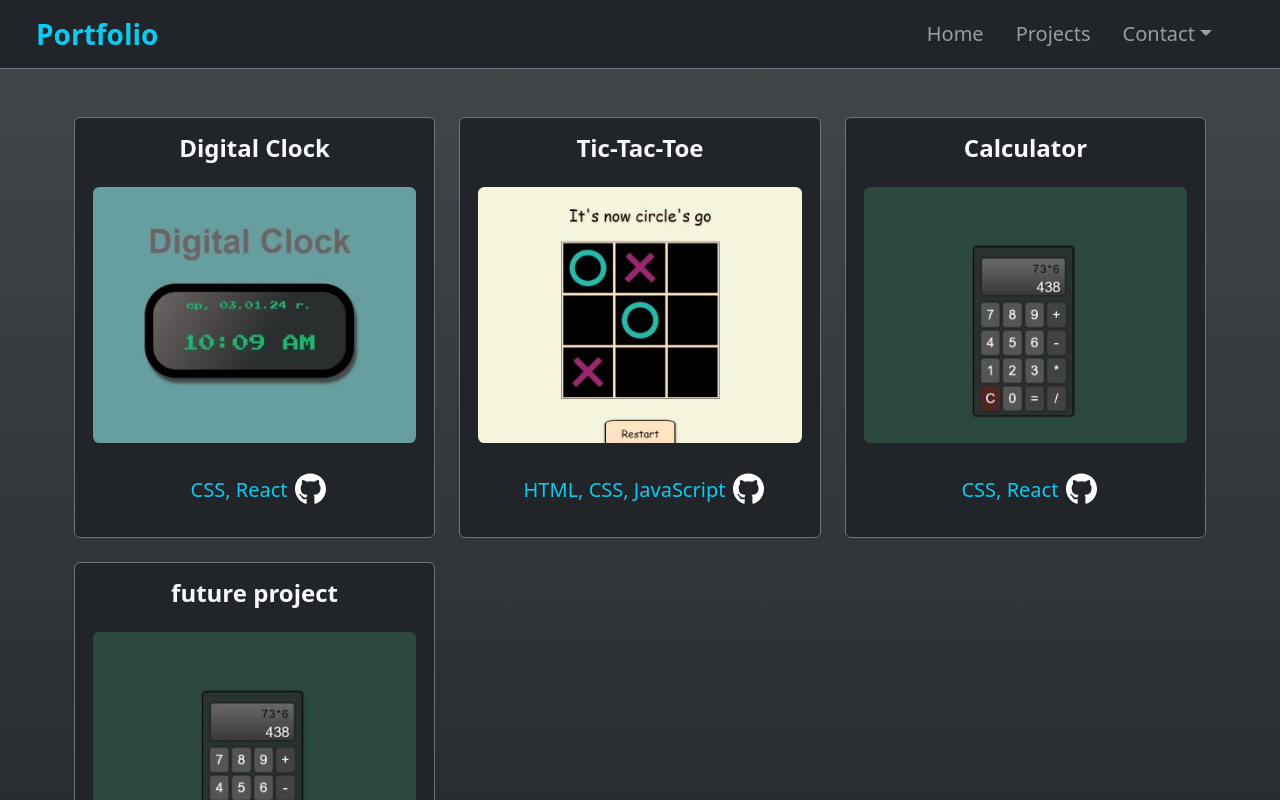
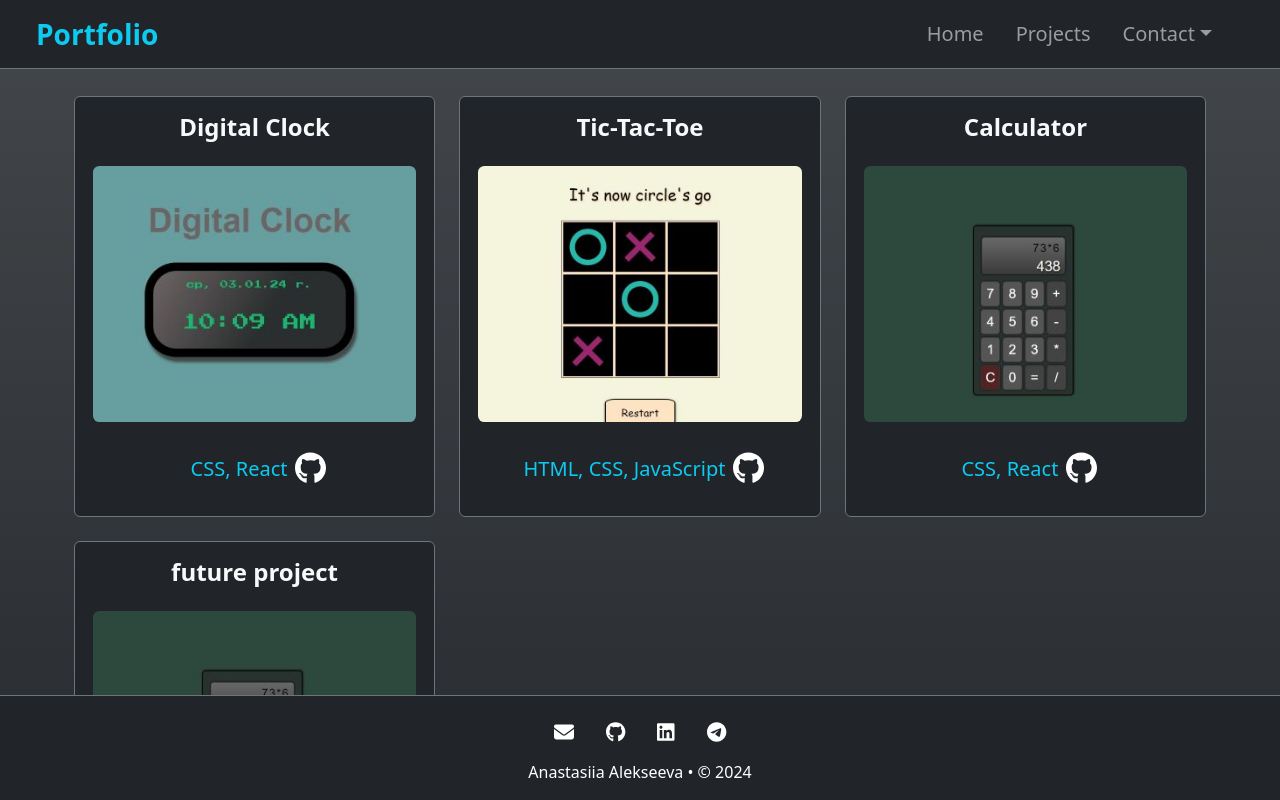
Before and after one commit to Anastasi11a/portfolio, a React (Create React App) app in the folder myportfolio/: page /projects in a window 1280 px wide. Shown: the top 800 px of the page. Built offline with nearby package versions, Linux system fonts and the light colour scheme.

Commit message:
Updated the Footer page

```diff
--- a/myportfolio/src/App.js
+++ b/myportfolio/src/App.js
@@ -13,9 +13,9 @@ function App() {
                 <Route path='/home' element={<Home />} />
                 <Route path='/projects' element={<Projects />} />
             </Routes>
-            {/* <Footer /> */}
+            <Footer />
         </div>
-    )
+    );
 }
 
 export default App;
--- a/myportfolio/src/components/Footer.js
+++ b/myportfolio/src/components/Footer.js
@@ -1,13 +1,33 @@
-import { Container, Col, Row } from "react-bootstrap";
+import { Container, Col, Row, Nav } from "react-bootstrap";
+import { FontAwesomeIcon } from "@fortawesome/react-fontawesome";
+import socials from "./socials";
+import "./styles/FooterStyle.css";
 
 const Footer = () => {
     return (
         <Container
             fluid
-            className="p-3 bg-dark position-absolute bottom-0 start-0">
+            className="p-3 bg-dark position-fixed bottom-0 start-0 w-100 border-top border-secondary">
+
+            <Row className="justify-content-center">
+                <Col xs="auto">
+                    <Nav>
+                        {socials.map(({ icon, url }) => (
+                            <Nav.Link
+                                href={url}
+                                key={url}
+                                className="footer-icon"
+                                target="_blank">
+
+                                <FontAwesomeIcon icon={icon} size="lg" />
+                            </Nav.Link>
+                        ))}
+                    </Nav>
+                </Col>
+            </Row>
             <Row>
-                <Col className="text-white text-center fs-6">
-                    Alekseeva Anastasiia • © 2024
+                <Col className="text-white text-center fs-6 mt-2">
+                Anastasiia Alekseeva • © 2024
                 </Col>
             </Row>
         </Container>
--- a/myportfolio/src/components/Header.js
+++ b/myportfolio/src/components/Header.js
@@ -5,7 +5,7 @@ import './styles/HeaderStyle.css';
 
 const Header = () => {
     return (
-        <Navbar collapseOnSelect expand="lg" bg="dark" data-bs-theme="dark" className="px-4 border-bottom border-secondary">
+        <Navbar collapseOnSelect expand="lg" bg="dark" data-bs-theme="dark" fixed="top" className="px-4 border-bottom border-secondary">
             <Container fluid>
                 <Navbar.Brand href="/home" className="fs-3 me-auto text-info fw-bold">
                     Portfolio
--- a/myportfolio/src/components/pages/Home.js
+++ b/myportfolio/src/components/pages/Home.js
@@ -1,4 +1,3 @@
-import { Link } from "react-router-dom";
 import { Button, Container, Col, Row, Image } from "react-bootstrap";
 import avatar from "../assets/avatar.jpg";
 
@@ -8,8 +7,7 @@ const bio2 = "specialised in JavaScript, React";
 
 const Home = () => {
     return (
-        <div className="home-container">
-            <Container fluid className="vh-100 d-flex flex-column bg-dark bg-gradient justify-content-center align-items-center">
+        <Container fluid className="vh-100 d-flex flex-column bg-dark bg-gradient justify-content-center align-items-center mt-5 mb-4">
             <Row>
                 <Col className="text-center mb-4">
                     <Image
@@ -36,7 +34,6 @@ const Home = () => {
                 </Col>
             </Row>
         </Container>
-        </div>
     );
 }
 
--- a/myportfolio/src/components/pages/Projects.js
+++ b/myportfolio/src/components/pages/Projects.js
@@ -4,7 +4,7 @@ import BtnGitHub from "./BtnGitHub";
 
 const Projects = () => {
     return (
-        <div className="d-flex bg-dark bg-gradient justify-content-center align-items-center p-5">
+        <div className="d-flex bg-dark bg-gradient justify-content-center align-items-center p-5 mt-5 mb-5">
 
             <Row xs={1} md={2} lg={3} className="d-flex flex-wrap">
                 {projects.map((project, idx) => (
--- /dev/null
+++ b/myportfolio/src/components/styles/FooterStyle.css
@@ -0,0 +1,11 @@
+.footer-icon {
+    text-align: center;
+    background-color: transparent;
+    color: white;
+    transition: transform 0.3s;
+}
+
+.footer-icon:hover {
+    transform: scale(1.2);
+    color: #0dcaf0;
+}
```
Lines whose indentation alone changed are shown as unchanged.
